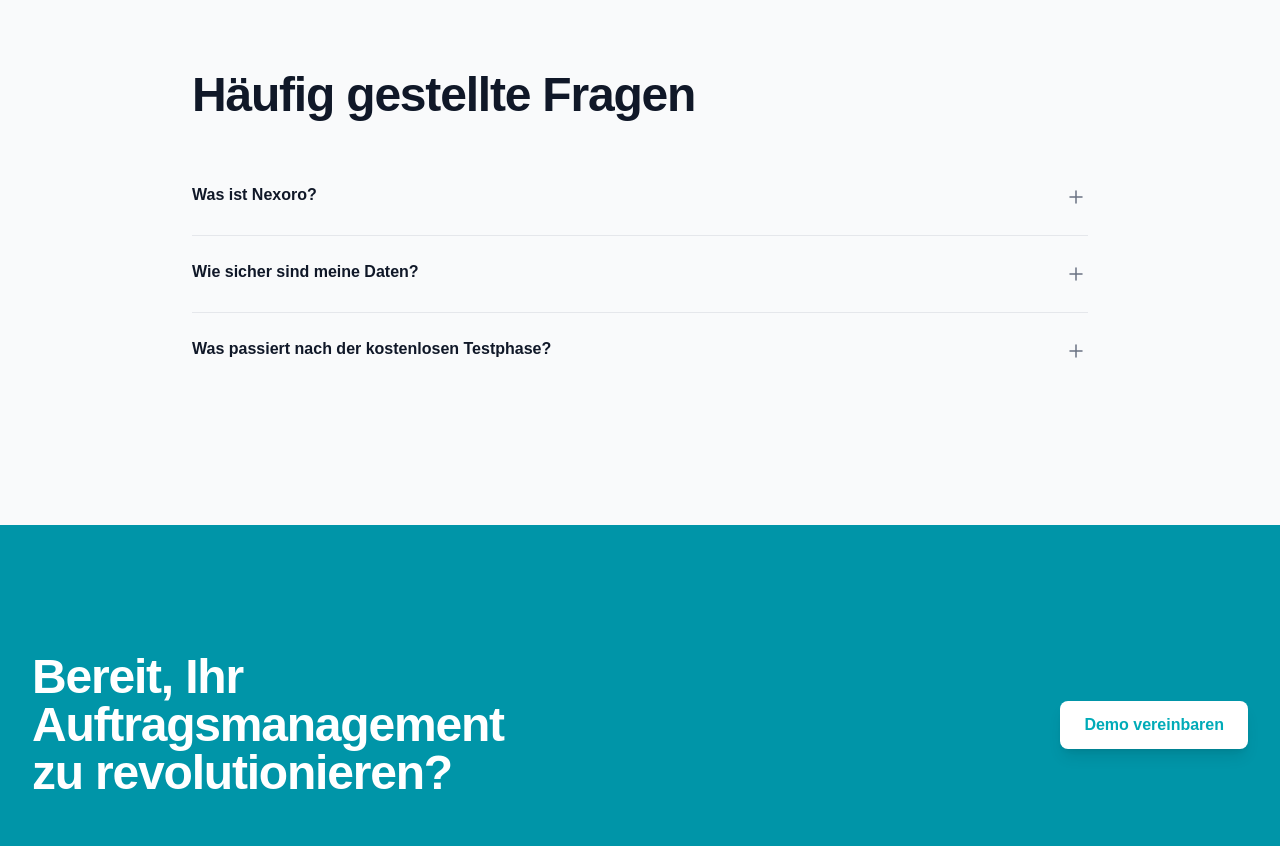
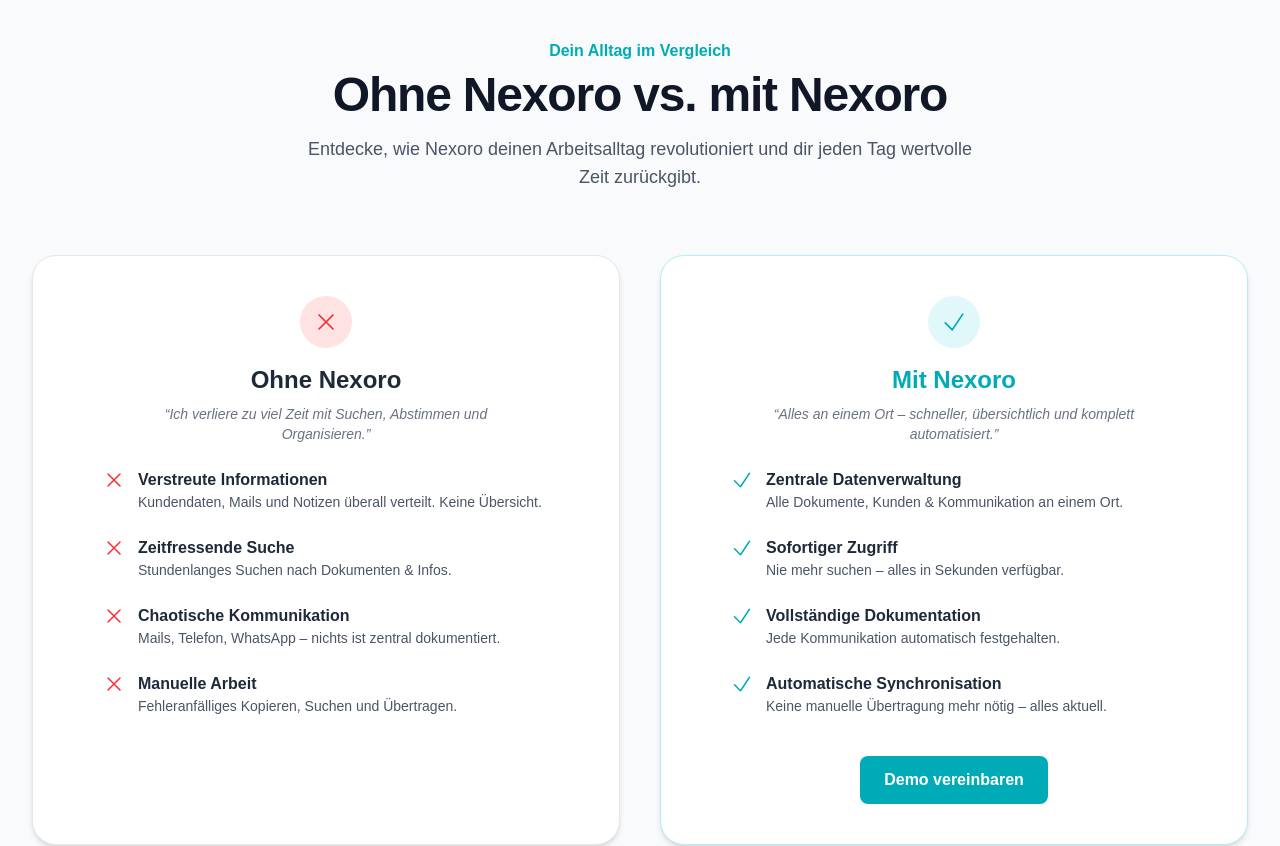
Before and after one commit to danielrckb/nexoro-landing, a Next.js app: page / in a window 1280 px wide. Shown: the part 4960-5806 px from the top of the page. Built offline with nearby package versions, Linux system fonts and the light colour scheme.

Commit message:
comparison

```diff
--- /dev/null
+++ b/app/components/Comparison.tsx
@@ -0,0 +1,159 @@
+'use client'
+
+import { CheckIcon, XMarkIcon } from '@heroicons/react/24/outline'
+
+export default function Comparison() {
+  return (
+    <section className="bg-gray-50 py-24 sm:py-32">
+      <div className="mx-auto max-w-7xl px-6 lg:px-8 text-center">
+
+        {/* HEADLINE */}
+        <h2 className="text-base font-semibold" style={{ color: "#00abb8" }}>
+          Dein Alltag im Vergleich
+        </h2>
+
+        <p className="mt-2 text-4xl font-semibold tracking-tight text-gray-900 sm:text-5xl">
+          Ohne Nexoro vs. mit Nexoro
+        </p>
+
+        <p className="mt-4 max-w-2xl mx-auto text-lg text-gray-600">
+          Entdecke, wie Nexoro deinen Arbeitsalltag revolutioniert und dir jeden Tag wertvolle Zeit zurückgibt.
+        </p>
+
+        {/* MAIN GRID */}
+        <div className="mt-16 grid grid-cols-1 lg:grid-cols-2 gap-10">
+
+          {/* LEFT CARD – WITHOUT NEXORO */}
+          <div className="bg-white rounded-3xl p-10 shadow-md border border-gray-200">
+            <div className="flex flex-col items-center mb-6">
+              <div className="bg-red-100 text-red-500 p-3 rounded-full">
+                <XMarkIcon className="w-7 h-7" />
+              </div>
+
+              <h3 className="mt-4 text-2xl font-semibold text-gray-800">
+                Ohne Nexoro
+              </h3>
+
+              <p className="mt-2 italic text-gray-500 text-sm max-w-sm">
+                “Ich verliere zu viel Zeit mit Suchen, Abstimmen und Organisieren.”
+              </p>
+            </div>
+
+            <ul className="space-y-6 text-left mx-auto max-w-md">
+              <li className="flex gap-3">
+                <XMarkIcon className="w-6 h-6 text-red-500 flex-none" />
+                <div>
+                  <p className="font-semibold text-gray-800">Verstreute Informationen</p>
+                  <p className="text-gray-600 text-sm">
+                    Kundendaten, Mails und Notizen überall verteilt. Keine Übersicht.
+                  </p>
+                </div>
+              </li>
+
+              <li className="flex gap-3">
+                <XMarkIcon className="w-6 h-6 text-red-500 flex-none" />
+                <div>
+                  <p className="font-semibold text-gray-800">Zeitfressende Suche</p>
+                  <p className="text-gray-600 text-sm">
+                    Stundenlanges Suchen nach Dokumenten & Infos.
+                  </p>
+                </div>
+              </li>
+
+              <li className="flex gap-3">
+                <XMarkIcon className="w-6 h-6 text-red-500 flex-none" />
+                <div>
+                  <p className="font-semibold text-gray-800">Chaotische Kommunikation</p>
+                  <p className="text-gray-600 text-sm">
+                    Mails, Telefon, WhatsApp – nichts ist zentral dokumentiert.
+                  </p>
+                </div>
+              </li>
+
+              <li className="flex gap-3">
+                <XMarkIcon className="w-6 h-6 text-red-500 flex-none" />
+                <div>
+                  <p className="font-semibold text-gray-800">Manuelle Arbeit</p>
+                  <p className="text-gray-600 text-sm">
+                    Fehleranfälliges Kopieren, Suchen und Übertragen.
+                  </p>
+                </div>
+              </li>
+            </ul>
+          </div>
+
+          {/* RIGHT CARD – WITH NEXORO */}
+          <div className="bg-white rounded-3xl p-10 shadow-md border border-[#b6eef3]">
+            <div className="flex flex-col items-center mb-6">
+              <div className="bg-[#e0f8fa] text-[#00abb8] p-3 rounded-full">
+                <CheckIcon className="w-7 h-7" />
+              </div>
+
+              <h3 className="mt-4 text-2xl font-semibold" style={{ color: "#00abb8" }}>
+                Mit Nexoro
+              </h3>
+
+              <p className="mt-2 italic text-gray-500 text-sm max-w-sm">
+                “Alles an einem Ort – schneller, übersichtlich und komplett automatisiert.”
+              </p>
+            </div>
+
+            <ul className="space-y-6 text-left mx-auto max-w-md">
+              <li className="flex gap-3">
+                <CheckIcon className="w-6 h-6 text-[#00abb8] flex-none" />
+                <div>
+                  <p className="font-semibold text-gray-800">Zentrale Datenverwaltung</p>
+                  <p className="text-gray-600 text-sm">
+                    Alle Dokumente, Kunden & Kommunikation an einem Ort.
+                  </p>
+                </div>
+              </li>
+
+              <li className="flex gap-3">
+                <CheckIcon className="w-6 h-6 text-[#00abb8] flex-none" />
+                <div>
+                  <p className="font-semibold text-gray-800">Sofortiger Zugriff</p>
+                  <p className="text-gray-600 text-sm">
+                    Nie mehr suchen – alles in Sekunden verfügbar.
+                  </p>
+                </div>
+              </li>
+
+              <li className="flex gap-3">
+                <CheckIcon className="w-6 h-6 text-[#00abb8] flex-none" />
+                <div>
+                  <p className="font-semibold text-gray-800">Vollständige Dokumentation</p>
+                  <p className="text-gray-600 text-sm">
+                    Jede Kommunikation automatisch festgehalten.
+                  </p>
+                </div>
+              </li>
+
+              <li className="flex gap-3">
+                <CheckIcon className="w-6 h-6 text-[#00abb8] flex-none" />
+                <div>
+                  <p className="font-semibold text-gray-800">Automatische Synchronisation</p>
+                  <p className="text-gray-600 text-sm">
+                    Keine manuelle Übertragung mehr nötig – alles aktuell.
+                  </p>
+                </div>
+              </li>
+            </ul>
+
+            <div className="mt-10 flex justify-center">
+              <a
+                href="#"
+                className="px-6 py-3 rounded-lg text-white font-semibold hover:bg-[#00abb8]/80"
+                style={{ backgroundColor: "#00abb8" }}
+              >
+                Demo vereinbaren
+              </a>
+            </div>
+          </div>
+
+        </div>
+
+      </div>
+    </section>
+  )
+}
--- a/app/page.tsx
+++ b/app/page.tsx
@@ -1,3 +1,4 @@
+import Comparison from "./components/Comparison"
 import CTA from "./components/CTA"
 import FAQ from "./components/FAQ"
 import Features from "./components/Features"
@@ -18,6 +19,7 @@
       <TextRotation />
       <FeaturesCards />
       <Pricing />
+      <Comparison />
       <FAQ />
       <CTA />
       <Footer />
```
